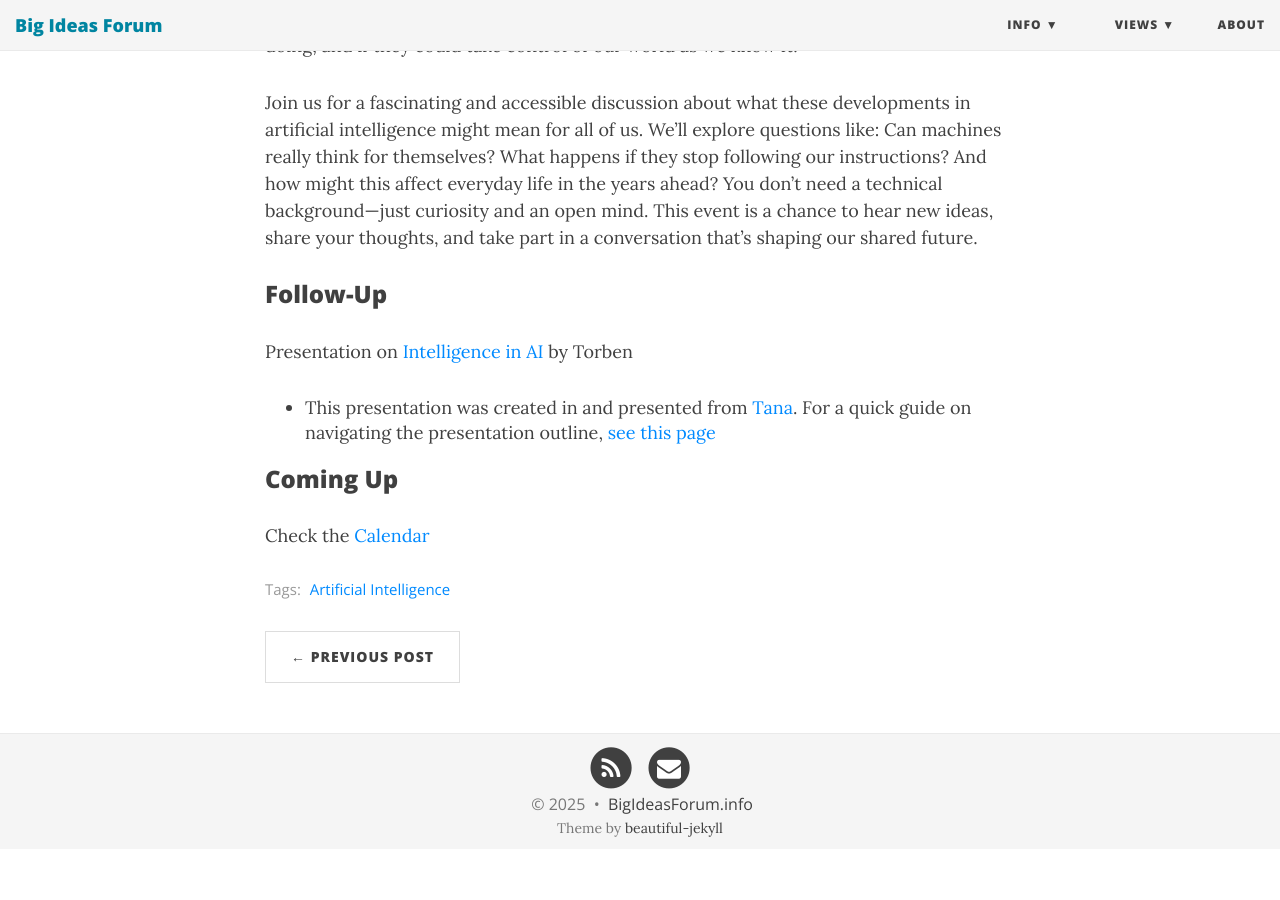
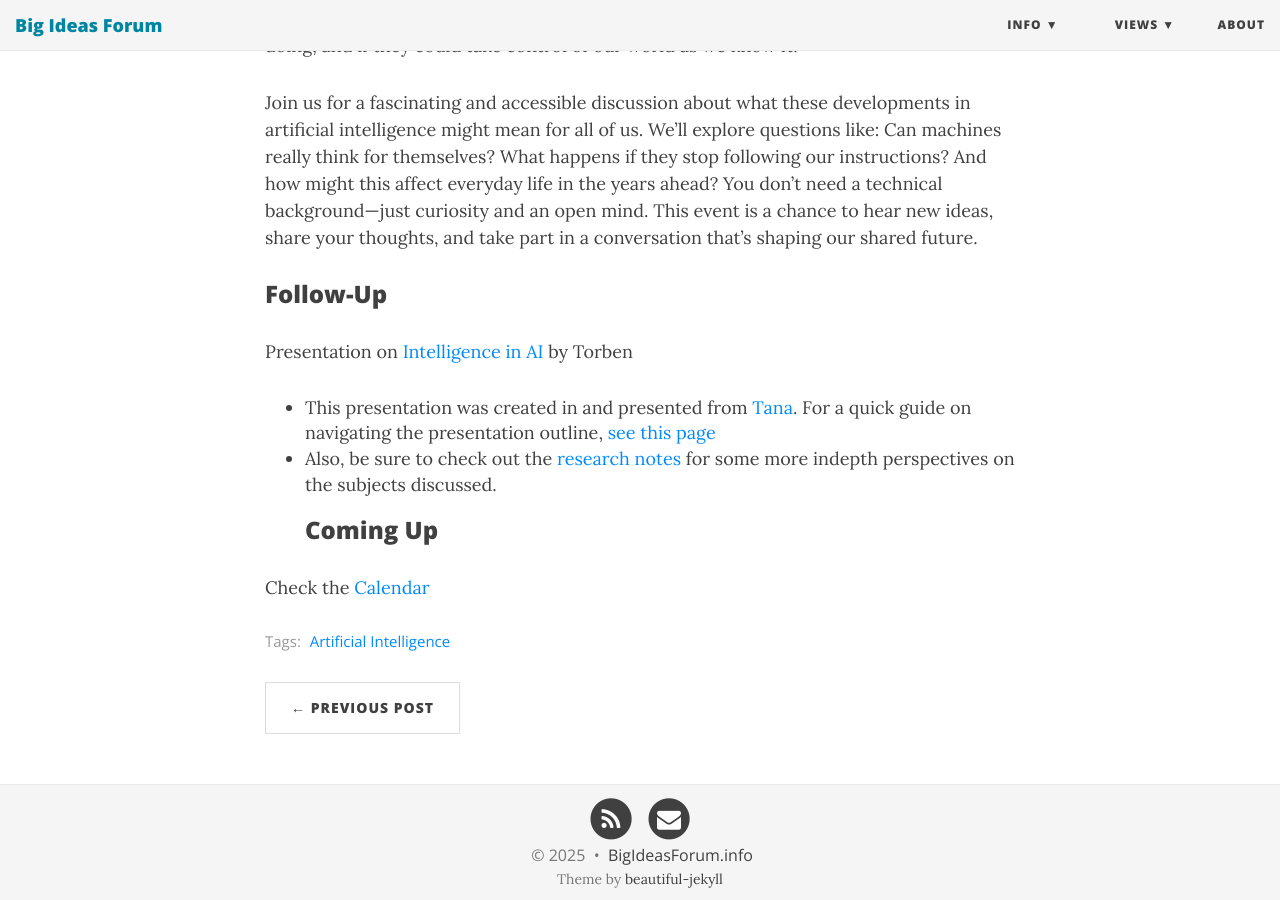
Before and after one commit to BigIdeasForum/bigideasforum.github.io, a Jekyll site: the page built from _posts/2025/2025-11-06-ai-consciousness.md, in a window 1280 px wide and 900 px high, scrolled down 697 px. Built offline with Jekyll 4.4.1, drawn with Linux system fonts in a browser that asks for light colours; nearby versions of some CDN libraries; before the commit the page ends 1546 px from its top, so only the background shows below that.

Commit message:
link event to research nodes

```diff
--- a/_posts/2025/2025-11-06-ai-consciousness.md
+++ b/_posts/2025/2025-11-06-ai-consciousness.md
@@ -17,7 +17,7 @@ Join us for a fascinating and accessible discussion about what these development
 Presentation on [Intelligence in AI](https://app.tana.inc/shared/are-ai-systems-intelligent-do-they-possess-consciousness/MEpZR3B1WXFYaDJJL0lYelA4UW1VLTE0RA==?wsid=hy8J-5GhUEnW) by Torben
 
 * This presentation was created in and presented from [Tana](https://tana.inc).  For a quick guide on navigating the presentation outline, [see this page](https://tana.inc/articles/intro-to-the-outline-editor)
-
+* Also, be sure to check out the [research notes](https://app.tana.inc/shared/reference-material/MEpZR3B1WXFYaDJJL05MR2VxbW1wakR4dQ==?wsid=uwfTnALXO9uo) for some more indepth perspectives on the subjects discussed.
 ### Coming Up
 
 Check the [Calendar](/calendar)
```
